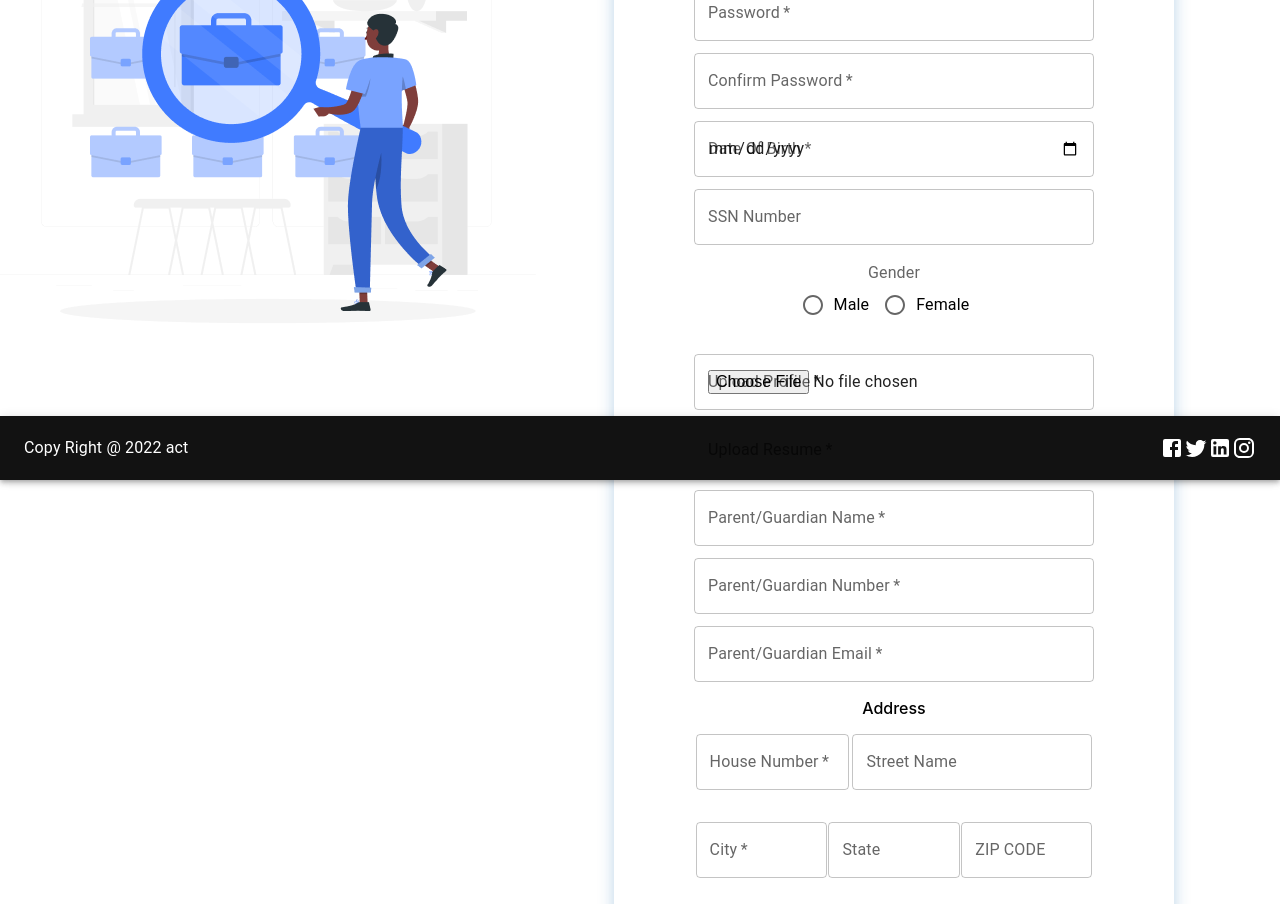
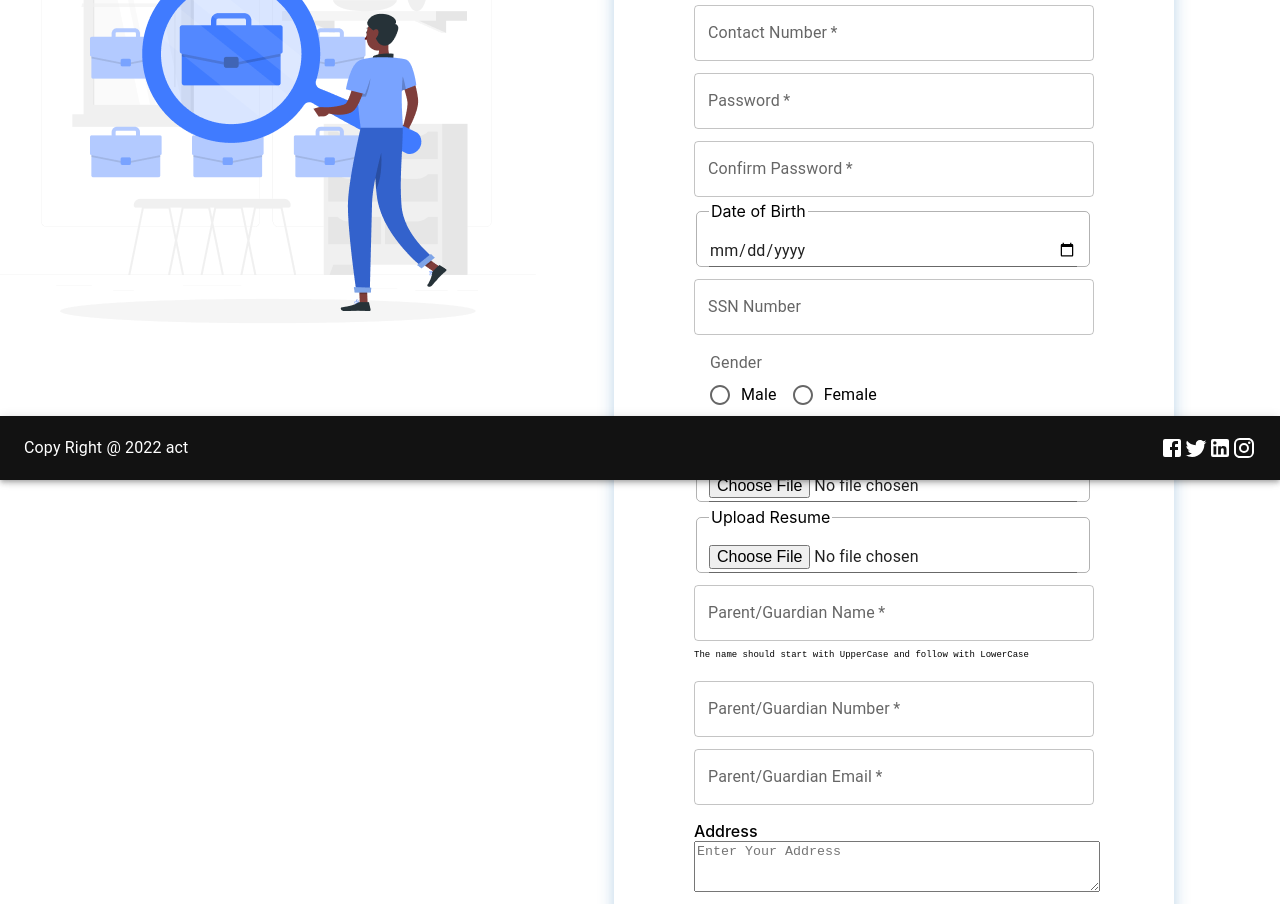
Before and after one commit to Intellisavvy/teens_portal_react_app, a React (Create React App) app: page /parent in a window 1280 px wide. Shown: the part 320-1224 px from the top of the page. Built offline with nearby package versions, Linux system fonts and the light colour scheme.

Commit message:
Adding validation

```diff
--- a/src/App.css
+++ b/src/App.css
@@ -1,5 +1,5 @@
 .App {
-  text-align: center;
+  /* text-align: center; */
 }
 .link {
   text-decoration: none;
--- a/src/components/Body/Main/CreateAccounts/Teen/TeenRegForm.tsx
+++ b/src/components/Body/Main/CreateAccounts/Teen/TeenRegForm.tsx
@@ -4,7 +4,9 @@ import Paper from '@mui/material/Paper';
 import TextField from '@mui/material/TextField';
 import Button from '@mui/material/Button';
 import './TeenStyles.css';
-import { ButtonGroup, Checkbox, FormControl, FormControlLabel, FormLabel, InputLabel, Link, OutlinedInput, Radio, RadioGroup } from '@mui/material';
+import { ButtonGroup, Checkbox, FormControl, FormControlLabel, FormLabel, InputLabel, Link, OutlinedInput, Radio, RadioGroup, TextareaAutosize } from '@mui/material';
+import { useState } from 'react';
+
 
 const label = { inputProps: { 'aria-label': 'Checkbox demo' } };
 const Item = styled(Paper)(({ theme }) => ({
@@ -14,14 +16,91 @@ const Item = styled(Paper)(({ theme }) => ({
     textAlign: 'center',
     color: theme.palette.text.secondary,
 }));
-export default function RegistrationForm() {
+export default function Register() {
+
+
+    var ValidateName = "^(?=.*[a-z])(?=.*[A-Z])";
+    var ValidateEmail = /^[^\s@]+@[^\s@]+\.[^\s@]{5,}$/i;
+    var ValidatePassword = "^(?=.*[a-z])(?=.*[A-Z])(?=.*[0-9])(?=.*[!@#\$%\^&\*])(?=.{8,})";
+
+    const [data, setData] = useState({
+        FirstName: '',
+        LastName: '',
+        EmailID: '',
+        ContactNumber: '',
+        Password: '',
+        ConfirmPassword: '',
+        DOB: '',
+        SSN: '',
+        Gender: '',
+        ProfilePhoto: '',
+        Resume: '',
+        PGName: '',
+        PGNumber: '',
+        PGEmailID: '',
+        Address: '',
+        City: '',
+        State: '',
+        ZIPCode: ''
+    })
+    const {
+        FirstName,
+        LastName,
+        EmailID,
+        ContactNumber,
+        Password,
+        ConfirmPassword,
+        DOB,
+        SSN,
+        Gender,
+        ProfilePhoto,
+        Resume,
+        PGName,
+        PGNumber,
+        PGEmailID,
+        Address,
+        City,
+        State,
+        ZIPCode
+    } = data;
+    const formInputValidation = (e: any) => {
+        setData({ ...data, [e.target.name]: e.target.value });
+    }
+    const formDetails = (e: any) => {
+        e.preventDefault();
+
+        setData({
+            FirstName: '',
+            LastName: '',
+            EmailID: '',
+            ContactNumber: '',
+            Password: '',
+            ConfirmPassword: '',
+            DOB: '',
+            SSN: '',
+            Gender: '',
+            ProfilePhoto: '',
+            Resume: '',
+            PGName: '',
+            PGNumber: '',
+            PGEmailID: '',
+            Address: '',
+            City: '',
+            State: '',
+            ZIPCode: ''
+        })
+        alert('Your Registration Successfully Completed')
+    }
+
+
     return (
         <div>
             <Box
                 component="form"
-                sx={{ width: '35rem', boxShadow: '0 0 15px #2270b44d', mt: 3, ml: '5rem' }}
+                sx={{ width: '35rem', boxShadow: '0 0 15px #2270b44d', ml: '5rem' }}
             >
-                <Box sx={{ mb: '5rem' }}>
+                <Box sx={{ ml: '5rem', mb: '5rem', mt: 2 }}>
+                    <form onSubmit={formDetails}>
                         <ButtonGroup
                             sx={{ borderRadius: 5, justifyContent: 'center', m: 2 }}
                         >
@@ -43,16 +122,30 @@ export default function RegistrationForm() {
                                 type={'text'}
                                 id="FName"
                                 label="First Name"
+                                name='FirstName'
+                                value={FirstName}
                                 sx={{ width: '12.4rem', mr: 0.1, mt: 1.5 }}
+                                onChange={formInputValidation}
                             />
                             <TextField
                                 required
                                 type={'text'}
                                 id="LName"
                                 label="Last Name"
+                                name='LastName'
+                                value={LastName}
                                 sx={{ width: '12.4rem', ml: 0.1, mt: 1.5 }}
+                                onChange={formInputValidation}
                             />
                         </div>
+                        { (FirstName.length == 0 || !FirstName.match(ValidateName)) || (LastName.length == 0 || !LastName.match(ValidateName)) ?
+                            <pre className='PreText'>The name should start with UpperCase and follow with LowerCase</pre> : null }
+
+
+                        {/* <pre className='PreText'>The name should start with UpperCase and follow with LowerCase</pre> */}
+                        {!FirstName.match(ValidateName) && FirstName.length != 0 ? <span style={{ color: 'red' }}>Enter valid First name </span> : null}
+                        {!LastName.match(ValidateName) && LastName.length != 0 ? <span style={{ color: 'red' }}>Enter valid Last name </span> : null}
+                        {(FirstName.length < 4 || LastName.length < 4) && (FirstName.length != 0 || LastName.length != 0) ? <span style={{ color: 'red' }}>Name should contain minimum 4 characters</span> : null}
                         <div>
                             <TextField
                                 fullWidth
@@ -60,8 +153,26 @@ export default function RegistrationForm() {
                                 type={'email'}
                                 label="Email ID"
                                 id="Email-ID"
+                                name='EmailID'
+                                value={EmailID}
                                 sx={{ width: '25rem', mt: 1.5 }}
+                                onChange={formInputValidation}
                             />
+                            {!EmailID.match(ValidateEmail) && EmailID.length != 0 ? <p style={{ color: 'red' }}>Enter valid Email ID </p> : null}
+                        </div>
+                        <div>
+                            <TextField
+                                fullWidth
+                                required
+                                type={'number'}
+                                label="Contact Number"
+                                id="Contact-Number"
+                                name='ContactNumber'
+                                value={ContactNumber}
+                                sx={{ mt: 1.5, width: '25rem' }}
+                                onChange={formInputValidation}
+                            />
+                            {(ContactNumber.length < 10 || ContactNumber.length > 10) && ContactNumber.length != 0 ? <p style={{ color: 'red' }}>, It should be 10 digits</p> : null}
                         </div>
                         <div>
                             <TextField
@@ -70,8 +181,13 @@ export default function RegistrationForm() {
                                 type={'password'}
                                 label="Password"
                                 id="Password"
+                                name='Password'
+                                value={Password}
                                 sx={{ mt: 1.5, width: '25rem' }}
+                                onChange={formInputValidation}
                             />
+                            {(Password.length < 6 || Password.length > 15) && Password.length != 0 ? <p style={{ color: 'red' }}>Contains characters min 8  and max 14 </p> : null}
+                            {!Password.match(ValidatePassword) && Password.length != 0 ? <p style={{ color: 'red' }}>Contains one special character,one upper case, one lower case</p> : null}
                         </div>
                         <div>
                             <TextField
@@ -79,11 +195,19 @@ export default function RegistrationForm() {
                                 required
                                 type={'text'}
                                 label="Confirm Password"
-                            id="C-Password"
+                                id="Confirm-Password"
+                                name='ConfirmPassword'
+                                value={ConfirmPassword}
+                                onChange={formInputValidation}
                                 sx={{ mt: 1.5, width: '25rem' }}
                             />
+                            {Password != ConfirmPassword ? <p style={{ color: 'red' }}>Password is not matched</p> : null}
+
                         </div>
                         <div>
+                            <fieldset style={{ height: '3rem', width: '23rem' }}>
+                                <legend>Date of Birth</legend>
+
                                 {/* <DesktopDatePicker
                             label="Date desktop"
                             inputFormat="MM/dd/yyyy"
@@ -94,11 +218,16 @@ export default function RegistrationForm() {
                                 <TextField
                                     fullWidth
                                     required
+                                    variant="standard"
                                     type={"date"}
-                            label="Date Of Birth"
+                                    // label="Date Of Birth"
                                     id='DOB'
-                            sx={{ mt: 1.5, width: '25rem' }}
+                                    name='DOB'
+                                    value={DOB}
+                                    sx={{mt: 1,  width: '23rem', border: 'none' }}
+                                    onChange={formInputValidation}
                                 />
+                            </fieldset>
                         </div>
                         <div>
                             <TextField
@@ -106,7 +235,10 @@ export default function RegistrationForm() {
                                 type={'text'}
                                 label="SSN Number"
                                 id='SSN-Number'
-                            sx={{ mt: 1.5, width: '25rem' }}
+                                name='SSN'
+                                value={SSN}
+                                sx={{ mt: 1.5, width: '25rem', border: 'none' }}
+                                onChange={formInputValidation}
                             />
 
                         </div>
@@ -118,28 +250,42 @@ export default function RegistrationForm() {
                                 <RadioGroup
                                     row
                                 >
-                                <FormControlLabel value="female" control={<Radio />} label="Male" />
-                                <FormControlLabel value="male" control={<Radio />} label="Female" />
+                                    <FormControlLabel value="Male" control={<Radio />} label="Male" name='Gender' />
+                                    <FormControlLabel value="Female" control={<Radio />} label="Female" name='Gender' />
                                 </RadioGroup>
                             </FormControl>
                         </div>
                         <div>
+                            <fieldset style={{ height: '3rem', width: '23rem' }}>
+                                <legend>Upload Profile</legend>
                                 <TextField
                                     required
                                     fullWidth
+                                    variant='standard'
                                     type={'file'}
-                            sx={{ mt: 1.5, width: '25rem' }}
-                            label="Upload Profile"
+                                    sx={{ mt: 1, width: '23rem' }}
+                                    // label="Upload Profile"
+                                    name='ProfilePhoto'
+                                    value={ProfilePhoto}
+                                    onChange={formInputValidation}
                                 />
+                            </fieldset>
                         </div>
                         <div>
+                            <fieldset style={{ height: '3rem', width: '23rem' }}>
+                                <legend>Upload Resume</legend>
                                 <TextField
                                     required
                                     fullWidth
+                                    variant='standard'
                                     type={'file'}
-                            sx={{ mt: 1.5, width: '25rem' }}
-                            label="Upload Resume"
+                                    sx={{ mt: 1, width: '23rem' }}
+                                    // label="Upload Resume"
+                                    name='Resume'
+                                    value={Resume}
+                                    onChange={formInputValidation}
                                 />
+                            </fieldset>
                         </div>
                         <div>
                             <TextField
@@ -148,8 +294,14 @@ export default function RegistrationForm() {
                                 type={'text'}
                                 label="Parent/Guardian Name"
                                 id="P/G-Name"
+                                name='PGName'
+                                value={PGName}
                                 sx={{ mt: 1.5, width: '25rem' }}
+                                onChange={formInputValidation}
                             />
+                            { PGName.length == 0 || !PGName.match(ValidateName) ?
+                            <pre className='PreText'>The name should start with UpperCase and follow with LowerCase</pre> : null }
+                            {!PGName.match(ValidateName) && PGName.length != 0 ? <p style={{ color: 'red' }}>Enter valid Parent/Guardian Name </p> : null}
                         </div>
                         <div>
                             <TextField
@@ -158,9 +310,12 @@ export default function RegistrationForm() {
                                 type={'number'}
                                 label="Parent/Guardian Number"
                                 id="P/G-Number"
+                                name='PGNumber'
+                                value={PGNumber}
                                 sx={{ mt: 1.5, width: '25rem' }}
-
+                                onChange={formInputValidation}
                             />
+                            {(PGNumber.length < 10 || PGNumber.length > 10) && PGNumber.length != 0 ? <p style={{ color: 'red' }}>, It should be 10 digits</p> : null}
                         </div>
                         <div>
                             <TextField
@@ -169,46 +324,62 @@ export default function RegistrationForm() {
                                 type={'email'}
                                 label="Parent/Guardian Email"
                                 id="P/G-Email"
+                                name='PGEmailID'
+                                value={PGEmailID}
                                 sx={{ mt: 1.5, width: '25rem' }}
+                                onChange={formInputValidation}
                             />
                         </div>
                         <div className='headText'>
                             <span>Address</span>
                             <div>
-                            <TextField
+                                <TextareaAutosize
+                                    style={{ width: '25rem' }}
+                                    minRows={3}
                                     required
-                                label="House Number"
-                                sx={{ mt: 2, mb: 2, mr: 0.2, width: '9.6rem' }}
-                            />
-                            <TextField
-                                label="Street Name"
-                                sx={{ ml: 0.2, mt: 2, mb: 2, width: '15rem' }}
+                                    placeholder="Enter Your Address"
+                                    value={Address}
+                                    name='Address'
+                                    onChange={formInputValidation}
                                 />
                             </div>
                             <div>
                                 <TextField
                                     required
                                     label="City"
+                                    name='City'
+                                    value={City}
+                                    onChange={formInputValidation}
                                     sx={{ mt: 2, mb: 2, mr: 0.1, width: '8.2rem' }}
                                 />
                                 <TextField
                                     label="State"
+                                    required
+                                    name='State'
+                                    value={State}
                                     sx={{ ml: 0.1, mt: 2, mb: 2, mr: 0.1, width: '8.2rem' }}
+                                    onChange={formInputValidation}
                                 />
                                 <TextField
                                     label="ZIP CODE"
+                                    required
                                     type={'number'}
+                                    name='ZIPCode'
+                                    value={ZIPCode}
                                     sx={{ ml: 0.1, mt: 2, mb: 2, width: '8.2rem' }}
+                                    onChange={formInputValidation}
                                 />
+                                {(ZIPCode.length < 10 || ZIPCode.length > 10) && ZIPCode.length != 0 ? <p style={{ color: 'red' }}>Enter valid ZIP Code, It should be 5 digits</p> : null}
                             </div>
                         </div>
                         <div className='Btext'>
-                        <Checkbox {...label} /> I accept TERMS & CONDITIONS
+                            <Checkbox {...label} name='Checkbox' /> I accept TERMS & CONDITIONS
                         </div>
                         <Button variant="contained" type={'submit'} sx={{ ml: '20rem', height: '3rem' }} >Register</Button>
                         <div className='Btext Blink'>
                             Already a User <Link>Sign IN</Link>
                         </div>
+                    </form>
                 </Box>
             </Box>
         </div >
--- a/src/components/Body/Main/CreateAccounts/Teen/TeenRegistration.tsx
+++ b/src/components/Body/Main/CreateAccounts/Teen/TeenRegistration.tsx
@@ -3,8 +3,9 @@ import Box from '@mui/material/Box';
 import Paper from '@mui/material/Paper';
 import Grid from '@mui/material/Grid';
 import Image123 from '../../../../images/reg.png';
+import Register from './TeenRegForm';
 import './TeenStyles.css';
-import RegistrationForm from './TeenRegForm';
+import { Button, ButtonGroup, Checkbox, FormControl, FormControlLabel, FormLabel, Link, Radio, RadioGroup, TextField } from '@mui/material';
 
 
 const Item = styled(Paper)(({ theme }) => ({
@@ -15,11 +16,11 @@ const Item = styled(Paper)(({ theme }) => ({
     color: theme.palette.text.secondary,
 }));
 
-const Imag = require('../../../../images/reg.png');
+const Imag = require("../../../../images/reg.png");
 
 const label = { inputProps: { 'aria-label': 'Checkbox demo' } };
 
-export default function TeenRegistration() {
+export default function BasicGrid() {
     return (
         <Box sx={{ flexGrow: 1 }}>
             <Grid container spacing={0.2}>
@@ -34,7 +35,7 @@ export default function TeenRegistration() {
                 </Grid>
 
                 <Grid item md={7}>
-                    <RegistrationForm />
+                    <Register />
                 </Grid>
             </Grid>
         </Box>
--- a/src/components/Body/Main/CreateAccounts/Teen/TeenStyles.css
+++ b/src/components/Body/Main/CreateAccounts/Teen/TeenStyles.css
@@ -34,3 +34,13 @@
     font-weight: bold;
     font-size: 24;
 }
+
+fieldset {
+    border: solid 1px rgba(0, 0, 0, 0.3);
+    border-radius: 5px;
+    margin-top: 0.3rem;
+}
+
+.PreText {
+    font-size: xx-small;
+}
```
Lines whose indentation alone changed are shown as unchanged.
